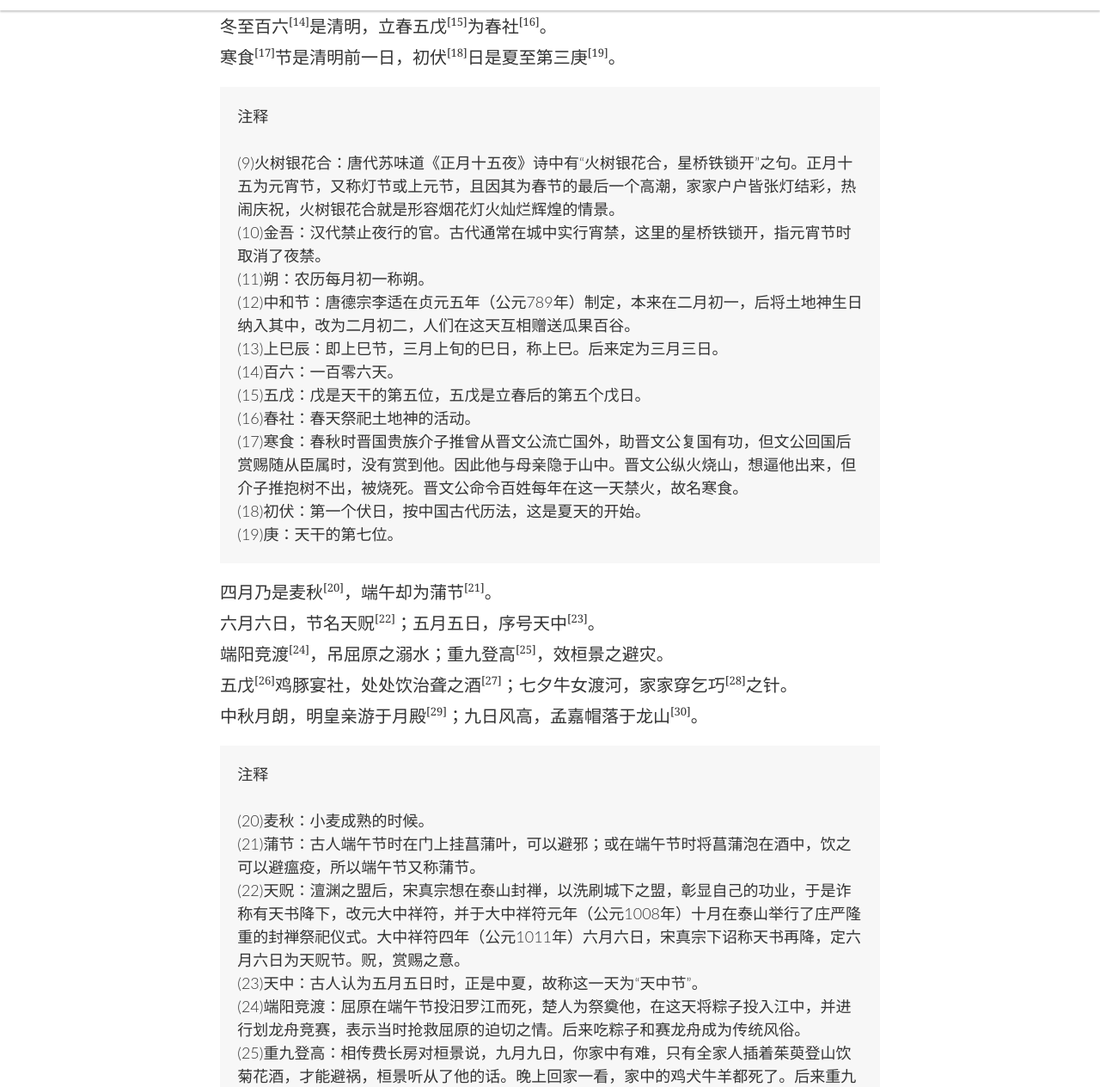
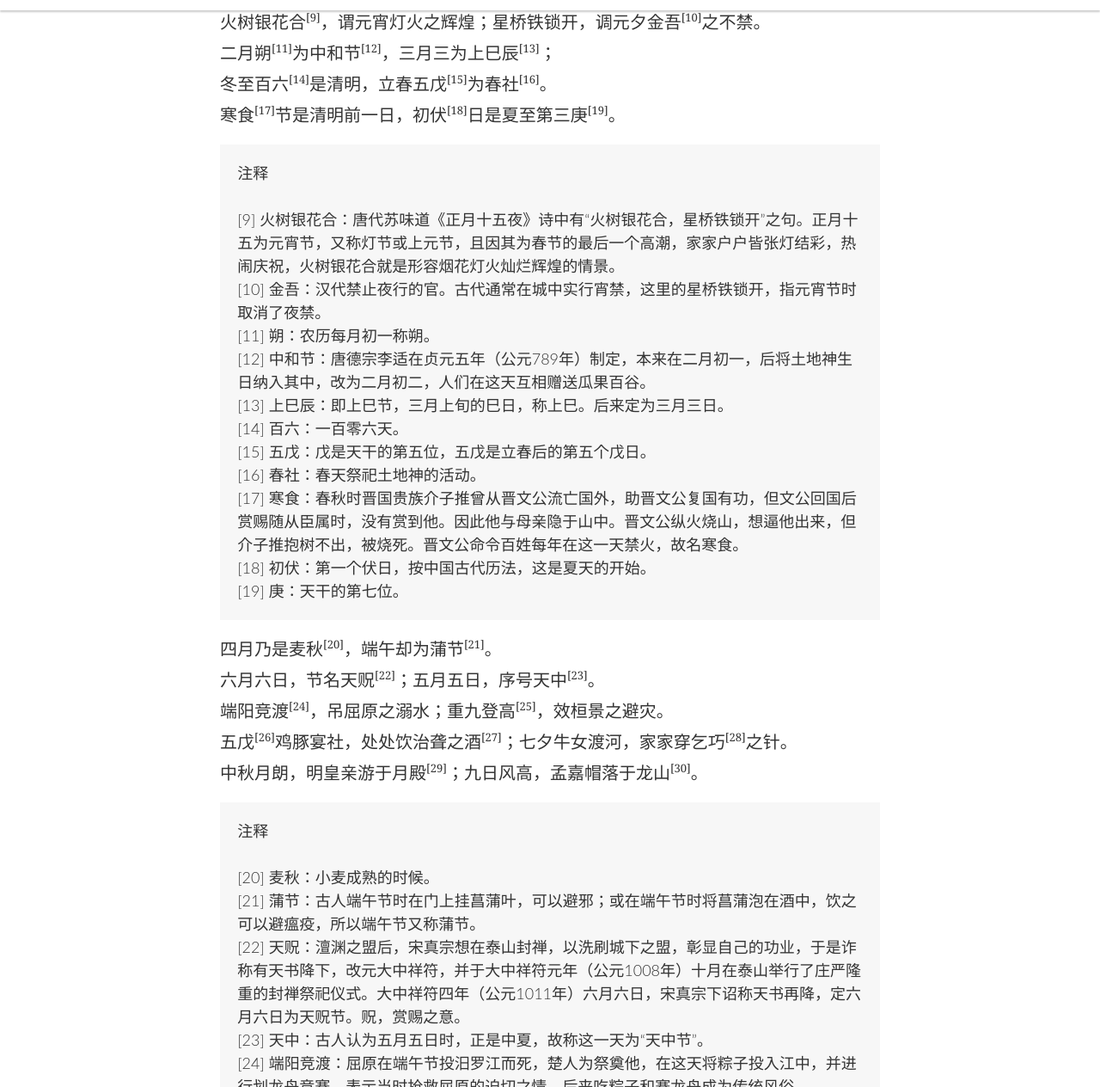
Before and after one commit to iris-jiang/learnguoxue, a Jekyll site: the page built from _posts/2017-01-01-幼学琼林第一卷.markdown, in a window 1280 px wide and 1400 px high, scrolled down 12409 px, cut to the strip 136-1400 px from the top of the window. Shown: the whole strip at 86% size. Built offline with Jekyll 4.4.1, drawn with Linux system fonts in a browser that asks for light colours; some web fonts are replaced; comment, search, counter and statistics services are not loaded; some of the changed text lies outside the part shown.

Commit message:
add suishi

````diff
--- a/_posts/2017-01-01-幼学琼林第一卷.markdown
+++ b/_posts/2017-01-01-幼学琼林第一卷.markdown
@@ -321,7 +323,7 @@
 ```
 ---
 
-####岁时
+#### 岁时
 
 爆竹一声除旧，桃符<sup>[1]</sup>万户更新。
 履端<sup>[2]</sup>，是初一元旦；人日<sup>[3]</sup>，是初七灵辰<sup>[4]</sup>。
@@ -331,14 +333,14 @@
 ```
 注释
 
-[1]桃符：据说桃木有压邪驱鬼的作用。古人在辞旧迎新之际，在桃木板上分别画上“神荼”、“郁垒”二神的图像，悬挂于门首，意在祈福避祸。后来人们为了图省事，就直接在桃木板上写上“神荼”、“郁垒”二神的名字，这就是最早的门神。
+[1] 桃符：据说桃木有压邪驱鬼的作用。古人在辞旧迎新之际，在桃木板上分别画上“神荼”、“郁垒”二神的图像，悬挂于门首，意在祈福避祸。后来人们为了图省事，就直接在桃木板上写上“神荼”、“郁垒”二神的名字，这就是最早的门神。
 [2] 履端：开端。
-[3]人日：传说天地初开时，第一日为鸡日，之后依次为狗日、猪日、羊日、牛日、马日，七日为人日，八日为谷日。
-[4]灵辰：人日的别称，意为吉祥的时刻。
-[5]椒花颂：《晋书·列女传·刘臻妻陈氏》：“刘臻妻陈氏者，亦聪辨能属文，尝正旦献《椒花颂》。其词曰：‘旋穹周回，三朝肇建。青阳散辉，澄景载焕，标美灵葩，爰采爰献，圣容映之，永寿于万。’”后用椒花颂来指新年祝词。
-[6]屠苏酒：屠苏是一种草名，也有人说，屠苏是古代的一种房屋，因为是在这种房子里酿的酒，所以称为屠苏酒。据说屠苏酒是汉末名医华佗以中药入酒浸制而成，具有益气温阳、祛风散寒、避除疠疫之邪的功效，后由唐代名医孙思邈流传开来。
-[7]王春：孔子编的《春秋》第一句就是“元年春，王正月”。“元年春”是指鲁隐公元年的春天，“王正月”是指周王室制定的历法的正月。春秋时，诸侯并起，周室孱弱，不同诸侯国和周王室是可以有不同的纪年方式的，比如鲁隐公元年同时也是周平王四十九年，但是纪月方式只能根据王室历法。这就是所谓的“正朔”，也就是正统。因此用王春代表新的一年，有尊重正统君主的意思。
-[8]客岁：旧的一年。
+[3] 人日：传说天地初开时，第一日为鸡日，之后依次为狗日、猪日、羊日、牛日、马日，七日为人日，八日为谷日。
+[4] 灵辰：人日的别称，意为吉祥的时刻。
+[5] 椒花颂：《晋书·列女传·刘臻妻陈氏》：“刘臻妻陈氏者，亦聪辨能属文，尝正旦献《椒花颂》。其词曰：‘旋穹周回，三朝肇建。青阳散辉，澄景载焕，标美灵葩，爰采爰献，圣容映之，永寿于万。’”后用椒花颂来指新年祝词。
+[6] 屠苏酒：屠苏是一种草名，也有人说，屠苏是古代的一种房屋，因为是在这种房子里酿的酒，所以称为屠苏酒。据说屠苏酒是汉末名医华佗以中药入酒浸制而成，具有益气温阳、祛风散寒、避除疠疫之邪的功效，后由唐代名医孙思邈流传开来。
+[7] 王春：孔子编的《春秋》第一句就是“元年春，王正月”。“元年春”是指鲁隐公元年的春天，“王正月”是指周王室制定的历法的正月。春秋时，诸侯并起，周室孱弱，不同诸侯国和周王室是可以有不同的纪年方式的，比如鲁隐公元年同时也是周平王四十九年，但是纪月方式只能根据王室历法。这就是所谓的“正朔”，也就是正统。因此用王春代表新的一年，有尊重正统君主的意思。
+[8] 客岁：旧的一年。
 ```
 
 火树银花合<sup>[9]</sup>，谓元宵灯火之辉煌；星桥铁锁开，调元夕金吾<sup>[10]</sup>之不禁。
@@ -349,17 +351,17 @@
 ```
 注释
 
-(9)火树银花合：唐代苏味道《正月十五夜》诗中有“火树银花合，星桥铁锁开”之句。正月十五为元宵节，又称灯节或上元节，且因其为春节的最后一个高潮，家家户户皆张灯结彩，热闹庆祝，火树银花合就是形容烟花灯火灿烂辉煌的情景。
-(10)金吾：汉代禁止夜行的官。古代通常在城中实行宵禁，这里的星桥铁锁开，指元宵节时取消了夜禁。
-(11)朔：农历每月初一称朔。
-(12)中和节：唐德宗李适在贞元五年（公元789年）制定，本来在二月初一，后将土地神生日纳入其中，改为二月初二，人们在这天互相赠送瓜果百谷。
-(13)上巳辰：即上巳节，三月上旬的巳日，称上巳。后来定为三月三日。
-(14)百六：一百零六天。
-(15)五戊：戊是天干的第五位，五戊是立春后的第五个戊日。
-(16)春社：春天祭祀土地神的活动。
-(17)寒食：春秋时晋国贵族介子推曾从晋文公流亡国外，助晋文公复国有功，但文公回国后赏赐随从臣属时，没有赏到他。因此他与母亲隐于山中。晋文公纵火烧山，想逼他出来，但介子推抱树不出，被烧死。晋文公命令百姓每年在这一天禁火，故名寒食。
-(18)初伏：第一个伏日，按中国古代历法，这是夏天的开始。
-(19)庚：天干的第七位。
+[9] 火树银花合：唐代苏味道《正月十五夜》诗中有“火树银花合，星桥铁锁开”之句。正月十五为元宵节，又称灯节或上元节，且因其为春节的最后一个高潮，家家户户皆张灯结彩，热闹庆祝，火树银花合就是形容烟花灯火灿烂辉煌的情景。
+[10] 金吾：汉代禁止夜行的官。古代通常在城中实行宵禁，这里的星桥铁锁开，指元宵节时取消了夜禁。
+[11] 朔：农历每月初一称朔。
+[12] 中和节：唐德宗李适在贞元五年（公元789年）制定，本来在二月初一，后将土地神生日纳入其中，改为二月初二，人们在这天互相赠送瓜果百谷。
+[13] 上巳辰：即上巳节，三月上旬的巳日，称上巳。后来定为三月三日。
+[14] 百六：一百零六天。
+[15] 五戊：戊是天干的第五位，五戊是立春后的第五个戊日。
+[16] 春社：春天祭祀土地神的活动。
+[17] 寒食：春秋时晋国贵族介子推曾从晋文公流亡国外，助晋文公复国有功，但文公回国后赏赐随从臣属时，没有赏到他。因此他与母亲隐于山中。晋文公纵火烧山，想逼他出来，但介子推抱树不出，被烧死。晋文公命令百姓每年在这一天禁火，故名寒食。
+[18] 初伏：第一个伏日，按中国古代历法，这是夏天的开始。
+[19] 庚：天干的第七位。
 ```
 四月乃是麦秋<sup>[20]</sup>，端午却为蒲节<sup>[21]</sup>。
 六月六日，节名天贶<sup>[22]</sup>；五月五日，序号天中<sup>[23]</sup>。
@@ -370,21 +372,21 @@
 ```
 注释
 
-(20)麦秋：小麦成熟的时候。
-(21)蒲节：古人端午节时在门上挂菖蒲叶，可以避邪；或在端午节时将菖蒲泡在酒中，饮之可以避瘟疫，所以端午节又称蒲节。
-(22)天贶：澶渊之盟后，宋真宗想在泰山封禅，以洗刷城下之盟，彰显自己的功业，于是诈称有天书降下，改元大中祥符，并于大中祥符元年（公元1008年）十月在泰山举行了庄严隆重的封禅祭祀仪式。大中祥符四年（公元1011年）六月六日，宋真宗下诏称天书再降，定六月六日为天贶节。贶，赏赐之意。
-(23)天中：古人认为五月五日时，正是中夏，故称这一天为“天中节”。
-(24)端阳竞渡：屈原在端午节投汨罗江而死，楚人为祭奠他，在这天将粽子投入江中，并进行划龙舟竞赛，表示当时抢救屈原的迫切之情。后来吃粽子和赛龙舟成为传统风俗。
-(25)重九登高：相传费长房对桓景说，九月九日，你家中有难，只有全家人插着茱萸登山饮菊花酒，才能避祸，桓景听从了他的话。晚上回家一看，家中的鸡犬牛羊都死了。后来重九登高就成为一种风俗。
-(26)五戊：立春、立秋后的第五个戊日。古人以此为春社、秋社之日。
-(27)治聋之酒：传说在社日饮酒可以治耳聋。
-(28)乞巧：七夕的传统活动，就是向织女乞求一双巧手的意思。七夕是传说中隔着“天河”的牛郎和织女在鹊桥上相会的日子，女孩子们就在这天晚上向织女乞巧，传统的乞巧方式有穿针引线验巧、做些小物品赛巧、摆上些瓜果乞巧等。
-(29)明皇亲游于月殿：明皇即唐玄宗。传说道士罗公远以杖为桥，引明皇到月宫一游，明皇觉得月宫的音乐很好听，就凭记忆谱写了一首《霓裳羽衣曲》。
-(30)孟嘉帽落于龙山：晋代孟嘉任桓温的参军时，桓温在龙山宴请幕僚，忽然孟嘉的帽子被风吹落于地，而孟嘉并未发觉。在他去厕所时，桓温命把帽子放到他原来坐处，并让人写了几句嘲笑他的诗文。孟嘉回来后看见，当即以文应对，文辞优美，四座皆服。见《晋书·桓温传》。
+[20] 麦秋：小麦成熟的时候。
+[21] 蒲节：古人端午节时在门上挂菖蒲叶，可以避邪；或在端午节时将菖蒲泡在酒中，饮之可以避瘟疫，所以端午节又称蒲节。
+[22] 天贶：澶渊之盟后，宋真宗想在泰山封禅，以洗刷城下之盟，彰显自己的功业，于是诈称有天书降下，改元大中祥符，并于大中祥符元年（公元1008年）十月在泰山举行了庄严隆重的封禅祭祀仪式。大中祥符四年（公元1011年）六月六日，宋真宗下诏称天书再降，定六月六日为天贶节。贶，赏赐之意。
+[23] 天中：古人认为五月五日时，正是中夏，故称这一天为“天中节”。
+[24] 端阳竞渡：屈原在端午节投汨罗江而死，楚人为祭奠他，在这天将粽子投入江中，并进行划龙舟竞赛，表示当时抢救屈原的迫切之情。后来吃粽子和赛龙舟成为传统风俗。
+[25] 重九登高：相传费长房对桓景说，九月九日，你家中有难，只有全家人插着茱萸登山饮菊花酒，才能避祸，桓景听从了他的话。晚上回家一看，家中的鸡犬牛羊都死了。后来重九登高就成为一种风俗。
+[26] 五戊：立春、立秋后的第五个戊日。古人以此为春社、秋社之日。
+[27] 治聋之酒：传说在社日饮酒可以治耳聋。
+[28] 乞巧：七夕的传统活动，就是向织女乞求一双巧手的意思。七夕是传说中隔着“天河”的牛郎和织女在鹊桥上相会的日子，女孩子们就在这天晚上向织女乞巧，传统的乞巧方式有穿针引线验巧、做些小物品赛巧、摆上些瓜果乞巧等。
+[29] 明皇亲游于月殿：明皇即唐玄宗。传说道士罗公远以杖为桥，引明皇到月宫一游，明皇觉得月宫的音乐很好听，就凭记忆谱写了一首《霓裳羽衣曲》。
+[30] 孟嘉帽落于龙山：晋代孟嘉任桓温的参军时，桓温在龙山宴请幕僚，忽然孟嘉的帽子被风吹落于地，而孟嘉并未发觉。在他去厕所时，桓温命把帽子放到他原来坐处，并让人写了几句嘲笑他的诗文。孟嘉回来后看见，当即以文应对，文辞优美，四座皆服。见《晋书·桓温传》。
 ```
 
-秦人岁终祭神曰腊，故至今以十二月为腊(31)；始皇当年御讳曰政(32)，故至今读正月为征。
-东方之神(33)曰太皞，乘震而司春，甲乙属木，木则旺于春，其色青，故春帝曰青帝。
+秦人岁终祭神曰腊，故至今以十二月为腊<sup>[31]</sup>；始皇当年御讳曰政<sup>[32]</sup>，故至今读正月为征。
+东方之神<sup>[33]</sup>曰太皞，乘震而司春，甲乙属木，木则旺于春，其色青，故春帝曰青帝。
 南方之神曰祝融，居离而司夏，丙丁属火，火则旺于夏，其色赤，故夏帝曰赤帝。
 西方之神曰蓐收，当兑而司秋，庚辛属金，金则旺于秋，其色白，故秋帝曰白帝。
 北方之神曰玄冥，乘坎而司冬，壬癸属水，水则旺于冬，其色黑，故冬帝曰黑帝。
@@ -392,83 +394,83 @@
 
 ```
 注释
-(31) 腊：古代阴历十二月的一种祭祀，冬至后第三个戌日祭祀众神。
-(32) 御讳曰政：古时农历一月是天子召集大臣议政的月份，所以名“政月”。秦始皇名嬴政，秦时为避讳，改“政月”为正月，并沿用至今。
-(33) 古人用阴阳五行来解释季节和方位，将金木水火土五行与东西南北中及春夏秋冬相配，又和八卦及天干对应，它们的对应关系是：中央：戊己，黄色，属土； 春：东方，甲乙，青色，震位，属木； 夏：南方，丙丁，红色，离位，属火；秋：西方，庚辛，白色，兑位，属金； 冬：北方，壬癸，黑色，坎位，属水。
+[31] 腊：古代阴历十二月的一种祭祀，冬至后第三个戌日祭祀众神。
+[32] 御讳曰政：古时农历一月是天子召集大臣议政的月份，所以名“政月”。秦始皇名嬴政，秦时为避讳，改“政月”为正月，并沿用至今。
+[33] 古人用阴阳五行来解释季节和方位，将金木水火土五行与东西南北中及春夏秋冬相配，又和八卦及天干对应，它们的对应关系是：中央：戊己，黄色，属土； 春：东方，甲乙，青色，震位，属木； 夏：南方，丙丁，红色，离位，属火；秋：西方，庚辛，白色，兑位，属金； 冬：北方，壬癸，黑色，坎位，属水。
 ```
 
-夏至一阴生，是以天时渐短；冬至一阳生，是以日晷(34)初长。
-冬至到而葭灰(35)飞，立秋至而梧叶落。
+夏至一阴生，是以天时渐短；冬至一阳生，是以日晷<sup>[34]</sup>初长。
+冬至到而葭灰<sup>[35]</sup>飞，立秋至而梧叶落。
 上弦谓月圆其半，系初八、九；下弦谓月缺其半，系廿二、三。
-月光都尽谓之晦(36)，三十日之名；月光复苏谓之朔(37)，初一日之号；月与日对谓之望(38)，十五日之称。
-初一是死魄(39)，初二旁死魄，初三哉生明，十六始生魄(40)。
-翌日、诘朝(41)，言皆明日；谷旦(42)、吉旦，悉是良辰。
+月光都尽谓之晦<sup>[36]</sup>，三十日之名；月光复苏谓之朔<sup>[37]</sup>，初一日之号；月与日对谓之望<sup>[38]</sup>，十五日之称。
+初一是死魄<sup>[39]</sup>，初二旁死魄，初三哉生明，十六始生魄<sup>[40]</sup>。
+翌日、诘朝<sup>[41]</sup>，言皆明日；谷旦<sup>[42]</sup>、吉旦，悉是良辰。
 
 ```
 注释
 
-(34) 日晷：又称“日规”，我国古代利用日影测量时间的一种仪器，通常由铜制的指针和石制的圆盘组成。
-(35) 葭灰：葭莩（芦苇里的白色薄膜）烧成的灰。古人用葭灰置于律管中，放密室内，以占气候。某一节候到时，某律管中葭灰即飞出，示该节候已到。
-(36) 晦：农历每月的最后一天。汉代许慎《说文解字》：“晦，月尽也。”
-(37) 朔：农历每月的第一天。汉代许慎《说文解字》：“朔，月一日始苏也。”
-(38) 望：农历每月十五日，即月满之日。此时日在东方升起，月在西方落下，遥遥相望，故称望日。
-(39) 魄：这里指月出或月没时的微光。初一是月亮无光，故曰“死魄”。初二时月亮大部分还是无光，所以说“旁死魄”，旁是大的意思。初三时月亮有了光，所以说“哉生明”，哉是开始的意思。
-(40) 始生魄：开始生月魄。《尚书·康诰》：“惟三月哉生魄。”孔传：“月十六日明消而魄生。”
-(41) 诘朝：指次日早晨。
-(42) 谷旦：良辰，晴朗美好的日子，古时常用为吉日的代称。
+[34] 日晷：又称“日规”，我国古代利用日影测量时间的一种仪器，通常由铜制的指针和石制的圆盘组成。
+[35] 葭灰：葭莩（芦苇里的白色薄膜）烧成的灰。古人用葭灰置于律管中，放密室内，以占气候。某一节候到时，某律管中葭灰即飞出，示该节候已到。
+[36] 晦：农历每月的最后一天。汉代许慎《说文解字》：“晦，月尽也。”
+[37] 朔：农历每月的第一天。汉代许慎《说文解字》：“朔，月一日始苏也。”
+[38] 望：农历每月十五日，即月满之日。此时日在东方升起，月在西方落下，遥遥相望，故称望日。
+[39] 魄：这里指月出或月没时的微光。初一是月亮无光，故曰“死魄”。初二时月亮大部分还是无光，所以说“旁死魄”，旁是大的意思。初三时月亮有了光，所以说“哉生明”，哉是开始的意思。
+[40] 始生魄：开始生月魄。《尚书·康诰》：“惟三月哉生魄。”孔传：“月十六日明消而魄生。”
+[41] 诘朝：指次日早晨。
+[42] 谷旦：良辰，晴朗美好的日子，古时常用为吉日的代称。
 ```
 
-片晌即谓片时，日曛(43)乃云日暮。
-畴昔(44)、曩者(45)，俱前日之谓；黎明、昧爽(46)，皆将曙之时。
-月有三浣(47)：初旬十日为上浣，中旬十日为中浣，下旬十日为下浣；
-学足三馀(48)：夜者日之馀，冬者岁之馀，雨者晴之馀。
-以术愚人，曰朝三暮四(49)；为学求益，曰日就月将(50)。
-焚膏继晷(51)，日夜辛勤；<ruby>俾<rp>(</rp><rt>bǐ</rt><rp>)</rp></ruby>昼作夜(52)，晨昏颠倒。
-自愧无成，曰虚延(53)岁月；与人共语，曰少叙寒暄(54)。
+片晌即谓片时，日曛<sup>[43]</sup>乃云日暮。
+畴昔<sup>[44]</sup>、曩者<sup>[45]</sup>，俱前日之谓；黎明、昧爽<sup>[46]</sup>，皆将曙之时。
+月有三浣<sup>[47]</sup>：初旬十日为上浣，中旬十日为中浣，下旬十日为下浣；
+学足三馀<sup>[48]</sup>：夜者日之馀，冬者岁之馀，雨者晴之馀。
+以术愚人，曰朝三暮四<sup>[49]</sup>；为学求益，曰日就月将<sup>[50]</sup>。
+焚膏继晷<sup>[51]</sup>，日夜辛勤；<ruby>俾<rp>(</rp><rt>bǐ</rt><rp>)</rp></ruby>昼作夜<sup>[52]</sup>，晨昏颠倒。
+自愧无成，曰虚延<sup>[53]</sup>岁月；与人共语，曰少叙寒暄<sup>[54]</sup>。
 可憎者，人情冷暖；可厌者，世态炎凉。
 
 ```
 注释
 
-(43) 曛：日落时的余光。
-(44) 畴昔：往昔，以前。
-(45) 曩者：以往，以前。
-(46) 昧爽：指黎明。昧，昏暗不明。爽，明亮。
-(47) 三浣：古代官员每十天发一次俸禄，休息一次，洗衣洗澡，称为一浣。
-(48) 三馀：汉末董遇好学，曾对人说：“学者当利用三余，夜者日之余，冬者岁之余，雨者晴之余。”
-(49) 朝三暮四：古时有个养猴的人，发栗子喂猴，说：“早上三个，傍晚四个。”众猴皆怒。又说：“早上四个，傍晚三个。”众猴皆喜。见《庄子·齐物论》。亦载于《列子·黄帝》。后以朝三暮四指用诈术行骗，也指经常变卦，反复无常。
-(50) 日就月将：每天都有些成就，每月都有所前进。形容积少成多。
-(51) 焚膏继晷：点上灯烛，接续日光。形容日夜不停，非常勤奋地工作或读书。膏，油脂，这里借指灯烛。晷，日光。
-(52) 俾昼作夜：指晨昏颠倒。 常用在无限制地享乐。俾，使，把。
-(53) 虚延：虚度。
-(54) 寒暄：问寒问暖。
+[43] 曛：日落时的余光。
+[44] 畴昔：往昔，以前。
+[45] 曩者：以往，以前。
+[46] 昧爽：指黎明。昧，昏暗不明。爽，明亮。
+[47] 三浣：古代官员每十天发一次俸禄，休息一次，洗衣洗澡，称为一浣。
+[48] 三馀：汉末董遇好学，曾对人说：“学者当利用三余，夜者日之余，冬者岁之余，雨者晴之余。”
+[49] 朝三暮四：古时有个养猴的人，发栗子喂猴，说：“早上三个，傍晚四个。”众猴皆怒。又说：“早上四个，傍晚三个。”众猴皆喜。见《庄子·齐物论》。亦载于《列子·黄帝》。后以朝三暮四指用诈术行骗，也指经常变卦，反复无常。
+[50] 日就月将：每天都有些成就，每月都有所前进。形容积少成多。
+[51] 焚膏继晷：点上灯烛，接续日光。形容日夜不停，非常勤奋地工作或读书。膏，油脂，这里借指灯烛。晷，日光。
+[52] 俾昼作夜：指晨昏颠倒。 常用在无限制地享乐。俾，使，把。
+[53] 虚延：虚度。
+[54] 寒暄：问寒问暖。
 ```
 
-周末无寒年(55)，因东周之懦弱；秦亡无燠岁(56)，由嬴氏之凶残。
-泰阶星(57)平曰泰平，时序调和曰玉烛(58)。
+周末无寒年<sup>[55]</sup>，因东周之懦弱；秦亡无燠岁<sup>[56]</sup>，由嬴氏之凶残。
+泰阶星<sup>[57]</sup>平曰泰平，时序调和曰玉烛<sup>[58]</sup>。
 岁歉曰饥馑之岁，年丰曰大有之年。
-唐德宗之饥年，醉人为瑞(59)；梁惠王之凶岁，野莩(60)堪怜。
-丰年玉，荒年谷，言人品之可珍；薪如桂(61)，食如玉，言薪米之腾(62)贵。
-春祈(63)秋报(64)，农夫之常规；夜寐夙兴(65)，吾人之勤事。
-韶华不再，吾辈须当惜阴；日月其除(66)，志士正宜待旦(67)。
+唐德宗之饥年，醉人为瑞<sup>[59]</sup>；梁惠王之凶岁，野莩<sup>[60]</sup>堪怜。
+丰年玉，荒年谷，言人品之可珍；薪如桂<sup>[61]</sup>，食如玉，言薪米之腾<sup>[62]</sup>贵。
+春祈<sup>[63]</sup>秋报<sup>[64]</sup>，农夫之常规；夜寐夙兴<sup>[65]</sup>，吾人之勤事。
+韶华不再，吾辈须当惜阴；日月其除<sup>[66]</sup>，志士正宜待旦<sup>[67]</sup>。
 
 ```
 注释
 
-(55) 寒年：寒冷的年份。
-(56) 燠岁：暖热的年份。按照古人天人相应的观念，寒年和燠岁都是不正常的年景。
-(57) 泰阶星：古代的星座名，又名三台星，共六颗星，两两并排，如阶梯状。古人认为这些星分别代表天子、诸侯、卿大夫、士和庶人。泰阶星平正，天下就大治，称泰平，后来写做太平；泰阶星斜，则天下大乱。
-(58) 玉烛：指四时之气和畅，时序调和。
-(59) 醉人为瑞：唐德宗时，连年战乱，饥荒频仍，几乎无人酿酒，如果偶尔有人喝醉，大家都认为是祥瑞之兆。
-(60) 野莩：野外有饿死的人。
-(61) 桂：木名。《说文解字》：“江南木，百药之长。”
-(62) 腾：形容物价上涨很快。
-(63) 祈：向上天或神明求福。
-(64) 报：这里指祭祀。
-(65) 夙兴：意为天不亮就起来做事情。
-(66) 除：这里指岁月的流逝。
-(67) 待旦：等待天明。
+[55] 寒年：寒冷的年份。
+[56] 燠岁：暖热的年份。按照古人天人相应的观念，寒年和燠岁都是不正常的年景。
+[57] 泰阶星：古代的星座名，又名三台星，共六颗星，两两并排，如阶梯状。古人认为这些星分别代表天子、诸侯、卿大夫、士和庶人。泰阶星平正，天下就大治，称泰平，后来写做太平；泰阶星斜，则天下大乱。
+[58] 玉烛：指四时之气和畅，时序调和。
+[59] 醉人为瑞：唐德宗时，连年战乱，饥荒频仍，几乎无人酿酒，如果偶尔有人喝醉，大家都认为是祥瑞之兆。
+[60] 野莩：野外有饿死的人。
+[61] 桂：木名。《说文解字》：“江南木，百药之长。”
+[62] 腾：形容物价上涨很快。
+[63] 祈：向上天或神明求福。
+[64] 报：这里指祭祀。
+[65] 夙兴：意为天不亮就起来做事情。
+[66] 除：这里指岁月的流逝。
+[67] 待旦：等待天明。
 ```
 ---
 
-####朝廷
+#### 朝廷
````
Also changed, not shown: other parts of _posts/2017-01-01-幼学琼林第一卷.markdown (+8 -6 lines).
